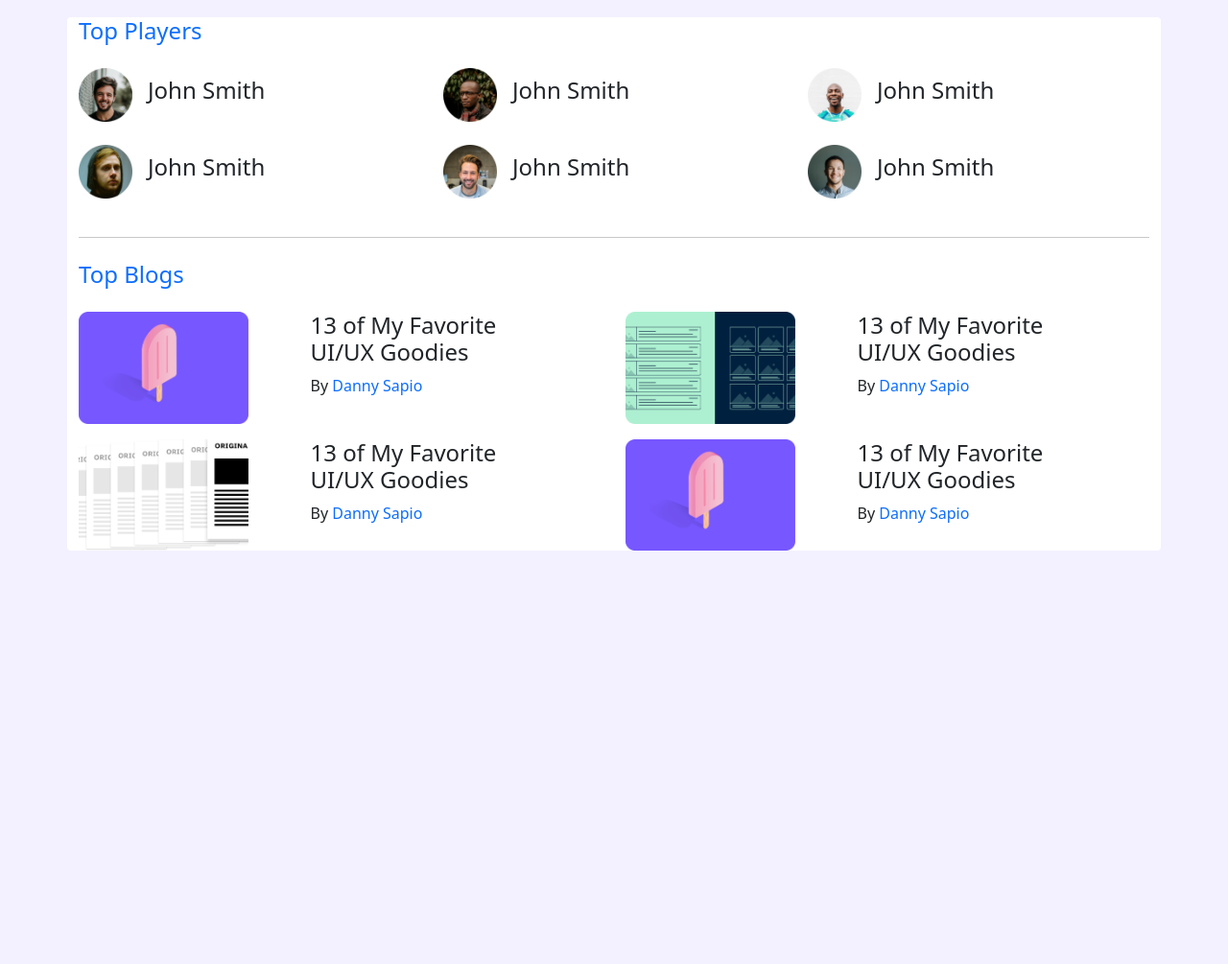
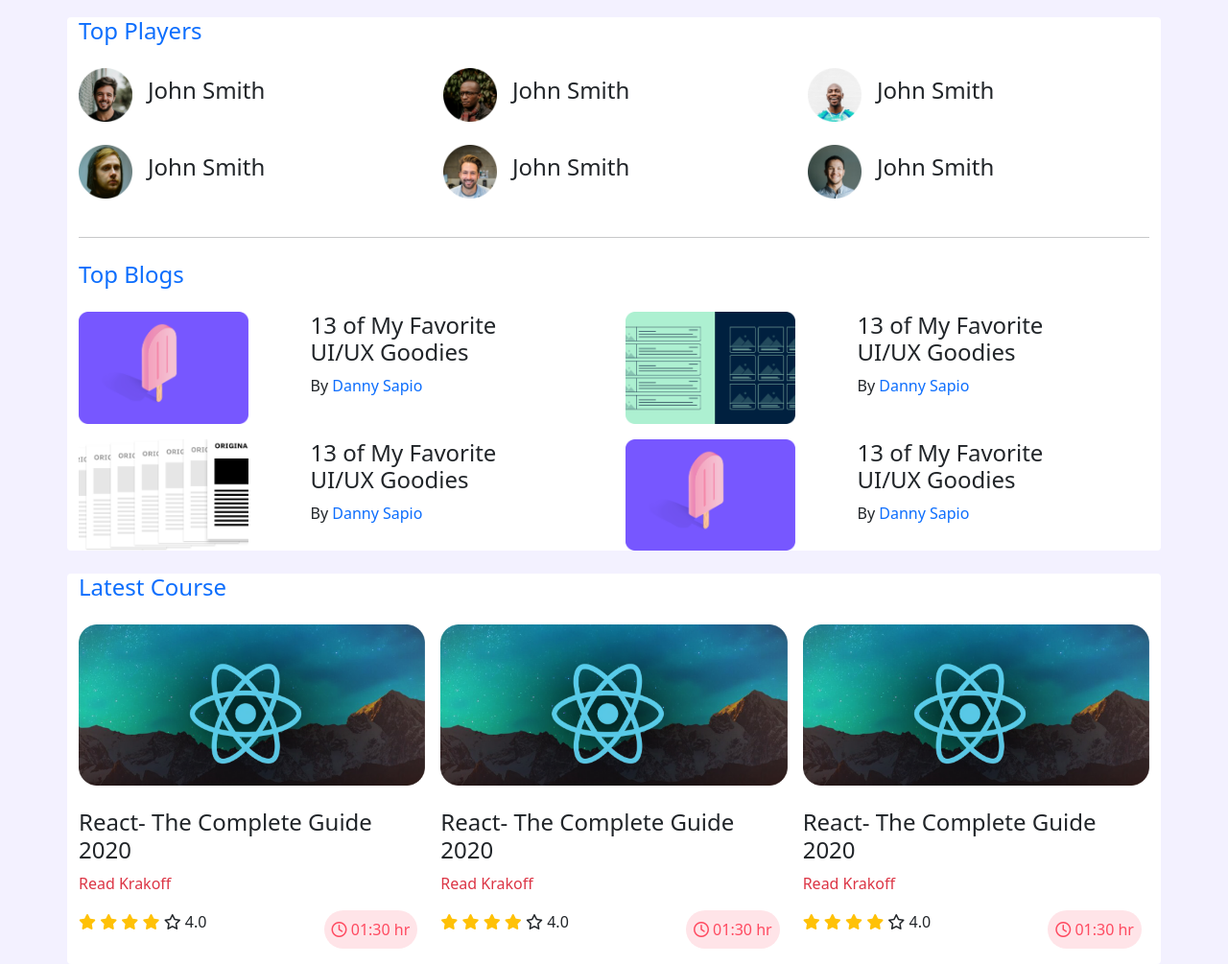
Before and after one commit to raiihan/LeaderBoard-with-Bootstrap, a plain HTML site: page index.html in a window 1280 px wide. Shown: the part 90-1095 px from the top of the page at 96% size. Before the commit the page ends 800 px from the top, so only its background shows below. Drawn offline with nearby package versions, Linux system fonts and the light colour scheme.

Commit message:
Latest Course  Added

```diff
--- a/index.html
+++ b/index.html
@@ -135,6 +135,90 @@
                 </div>
             </div>
         </section>
+        <section class="container bg-white rounded">
+            <h4 class="text-primary my-4">Latest Course</h4>
+            <div class="row gx-3 gy-2">
+                <div class="col-md-12 col-lg-4">
+                    <div class="row gy-3">
+                        <div class="col-12 col-md-6 col-lg-12">
+                            <img class="w-100" width="225" src="./images/course-1.png" alt="">
+                        </div>
+
+                        <div class="col-12 col-md-6 col-lg-12">
+                            <h4 class="my-2">React- The Complete Guide 2020</h4>
+                            <a class="text-danger" style="text-decoration: none;" href="">Read Krakoff</a>
+                            <div class="my-3 d-flex justify-content-between">
+                                <div>
+                                    <i class="fas fa-star text-warning"></i>
+                                    <i class="fas fa-star text-warning"></i>
+                                    <i class="fas fa-star text-warning"></i>
+                                    <i class="fas fa-star text-warning"></i>
+                                    <i class="far fa-star"></i>
+                                    <span>4.0</span>
+                                </div>
+                                <div style="background-color: #FFE4E8; color: #FF4A60;" class="p-2 rounded-pill me-2"><i
+                                        class="far fa-clock"></i>
+                                    01:30 hr</div>
+                            </div>
+                        </div>
+                    </div>
+
+                </div>
+                <div class="col-md-12 col-lg-4">
+                    <div class="row gy-3">
+                        <div class="col-12 col-md-6 col-lg-12">
+                            <img class="w-100" width="225" src="./images/course-1.png" alt="">
+                        </div>
+
+                        <div class="col-12 col-md-6 col-lg-12">
+                            <h4 class="my-2">React- The Complete Guide 2020</h4>
+                            <a class="text-danger" style="text-decoration: none;" href="">Read Krakoff</a>
+                            <div class="my-3 d-flex justify-content-between">
+                                <div>
+                                    <i class="fas fa-star text-warning"></i>
+                                    <i class="fas fa-star text-warning"></i>
+                                    <i class="fas fa-star text-warning"></i>
+                                    <i class="fas fa-star text-warning"></i>
+                                    <i class="far fa-star"></i>
+                                    <span>4.0</span>
+                                </div>
+                                <div style="background-color: #FFE4E8; color: #FF4A60;" class="p-2 rounded-pill me-2"><i
+                                        class="far fa-clock"></i>
+                                    01:30 hr</div>
+                            </div>
+                        </div>
+                    </div>
+
+                </div>
+                <div class="col-md-12 col-lg-4">
+                    <div class="row gy-3">
+                        <div class="col-12 col-md-6 col-lg-12">
+                            <img class="w-100" width="225" src="./images/course-1.png" alt="">
+                        </div>
+
+                        <div class="col-12 col-md-6 col-lg-12">
+                            <h4 class="my-2">React- The Complete Guide 2020</h4>
+                            <a class="text-danger" style="text-decoration: none;" href="">Read Krakoff</a>
+                            <div class="my-3 d-flex justify-content-between">
+                                <div>
+                                    <i class="fas fa-star text-warning"></i>
+                                    <i class="fas fa-star text-warning"></i>
+                                    <i class="fas fa-star text-warning"></i>
+                                    <i class="fas fa-star text-warning"></i>
+                                    <i class="far fa-star"></i>
+                                    <span>4.0</span>
+                                </div>
+                                <div style="background-color: #FFE4E8; color: #FF4A60;" class="p-2 rounded-pill me-2"><i
+                                        class="far fa-clock"></i>
+                                    01:30 hr</div>
+                            </div>
+                        </div>
+                    </div>
+
+                </div>
+            </div>
+
+        </section>
     </main>
 
     <!-- Optional JavaScript -->
```
